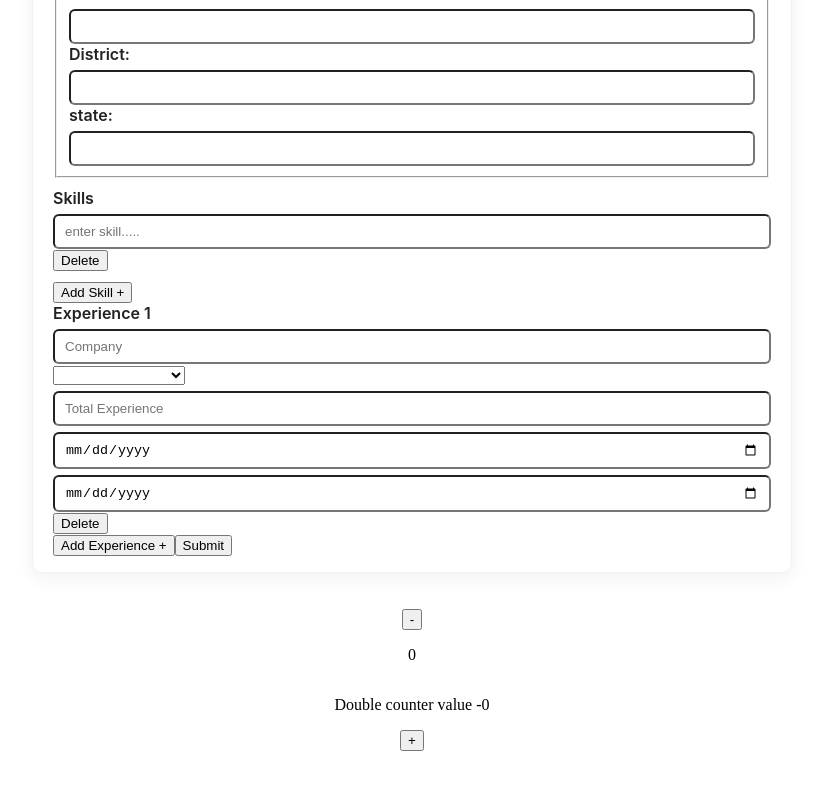
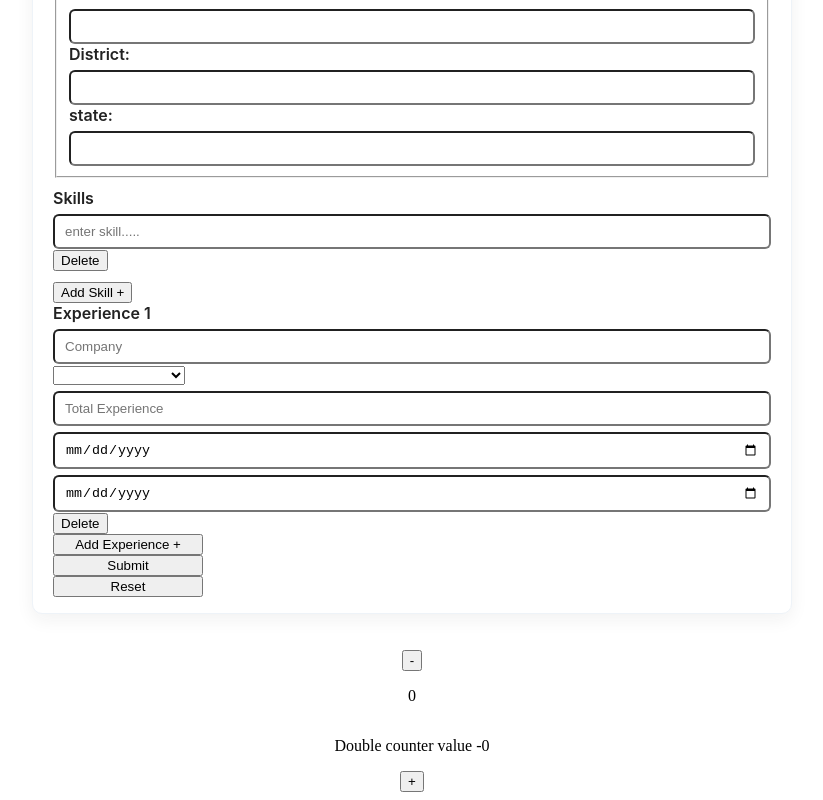
Before and after one commit to ashishsamuel/angular-project-learning5, an Angular app: page /reactive-form in a window 1280 px wide. Shown: the part 384-1184 px from the top of the page, without its empty margins (228-1051 px from the left). Before the commit the page ends 1143 px from the top, so only its background shows below. Built offline with nearby package versions, Linux system fonts and the light colour scheme.

Commit message:
reset button changes and setvalue and patchvalue concept changes

```diff
--- a/src/app/reactive-forms-demo/reactive-forms-demo.component.html
+++ b/src/app/reactive-forms-demo/reactive-forms-demo.component.html
@@ -78,6 +78,10 @@
       <button type="button" (click)="deleteExperience(i)">Delete</button>
     </div>
   </div>
-  <button type="button" (click)="addExperience()">Add Experience +</button>
-  <button type="submit">Submit</button>
+  <div style="display: flex;flex-direction: column;">
+    <button type="button" style="width: 150px;" (click)="addExperience()">Add Experience +</button>
+    <button type="submit" style="width: 150px;">Submit</button>
+    <button type="button" (click)="resetEmployeeForm()" style="width: 150px;">Reset</button>
+  </div>
+
 </form>
--- a/src/app/reactive-forms-demo/reactive-forms-demo.component.ts
+++ b/src/app/reactive-forms-demo/reactive-forms-demo.component.ts
@@ -73,6 +73,37 @@ export class ReactiveFormsDemoComponent implements OnInit{
 
   submitReactiveForm() {
     console.log("reactiveform",this.reactiveForm);
+
+    // updating a formgroup value fully using setvalue method
+    // this.reactiveForm.setValue({
+    //   username: "ashish",
+    //   email: "ast@godigit.com",
+    //   gender: "male",
+    //   place: "",
+    //   address: ({
+    //     street: "",
+    //     district: "",
+    //     state: ""
+    //   }),
+    //   skills: [""],
+    //   experience: [{company: "", position: "", totalExp: "", startDate: "", endDate: ""}]
+    // })
+
+    //updating a formcontrol only using setvalue method
+    // this.reactiveForm.setValue({
+    //   username: "amal"
+    // });
+
+    // updating a formcontrol using patchvalue method
+    this.reactiveForm.patchValue({
+      username:"amal"
+    })
+
+    // updating many formcontrols using patchvalue method
+    this.reactiveForm.patchValue({
+      username: "amal",
+      email: "amal@godigit.com"
+    })
   }
 
   addSkill(){
@@ -102,5 +133,32 @@ export class ReactiveFormsDemoComponent implements OnInit{
     experienceControl.removeAt(index);
   }
 
+  resetEmployeeForm() {
+    // reseting the entire form
+    // this.reactiveForm.reset();
+
+    // reset the entire form and setting some default value
+    this.reactiveForm.reset({
+      username: "",
+      email: "ashwin@godigit.com",
+      gender: "male",
+      place: "",
+      address: {
+        street: "",
+        district: "",
+        state: ""
+      },
+      skills: [],
+       experience: {
+          company: "",
+          position: "",
+          totalExp: "",
+          startDate: "",
+          endDate: ""
+      }
+    })
+
+  }
+
 
 }
```
